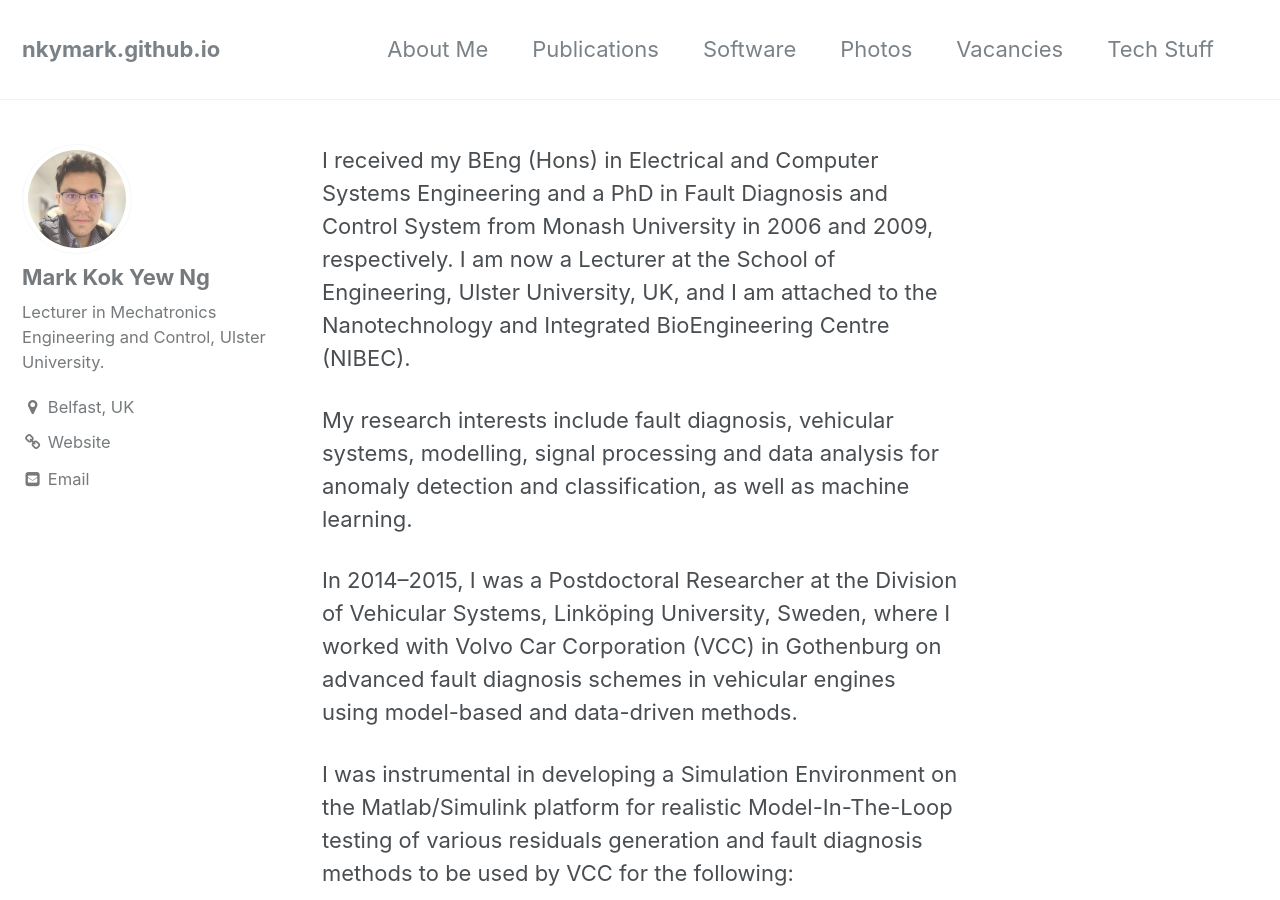
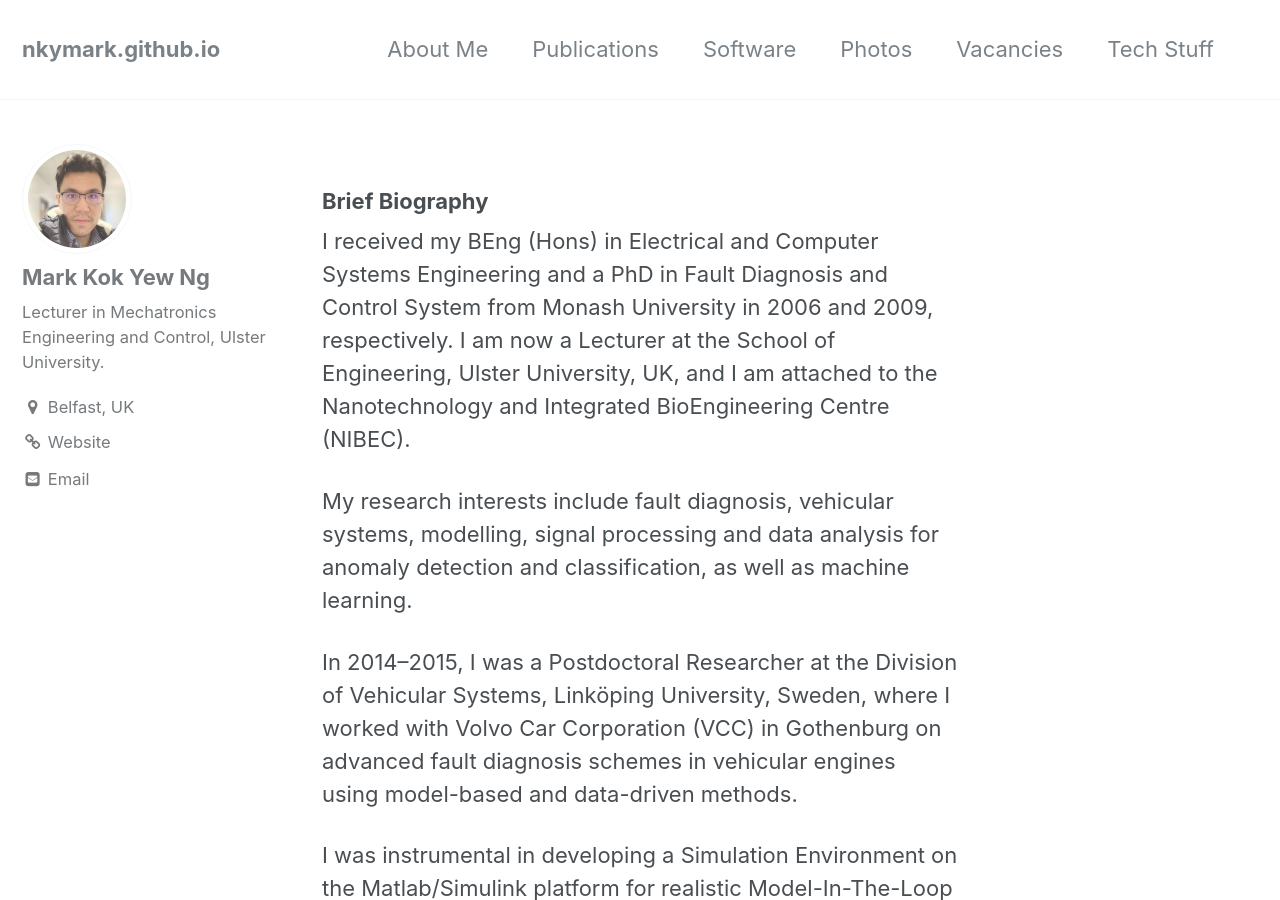
Before and after one commit to nkymark/nkymark.github.io, a Jekyll site: the page built from _pages/about.md, in a window 1280 px wide and 900 px high. Built offline with Jekyll 4.4.1, drawn with Linux system fonts in a browser that asks for light colours.

Commit message:
Update about.md

```diff
--- a/_pages/about.md
+++ b/_pages/about.md
@@ -3,6 +3,8 @@ permalink: /about/
 layout: single
 title: Brief Biography
 ---
+
+### Brief Biography ###
 I received my BEng (Hons) in Electrical and Computer Systems Engineering and a PhD in Fault Diagnosis and Control System from Monash University in 2006 and 2009, respectively. I am now a Lecturer at the School of Engineering, Ulster University, UK, and I am attached to the Nanotechnology and Integrated BioEngineering Centre (NIBEC).
 
 My research interests include fault diagnosis, vehicular systems, modelling, signal processing and data analysis for anomaly detection and classification, as well as machine learning.
```
